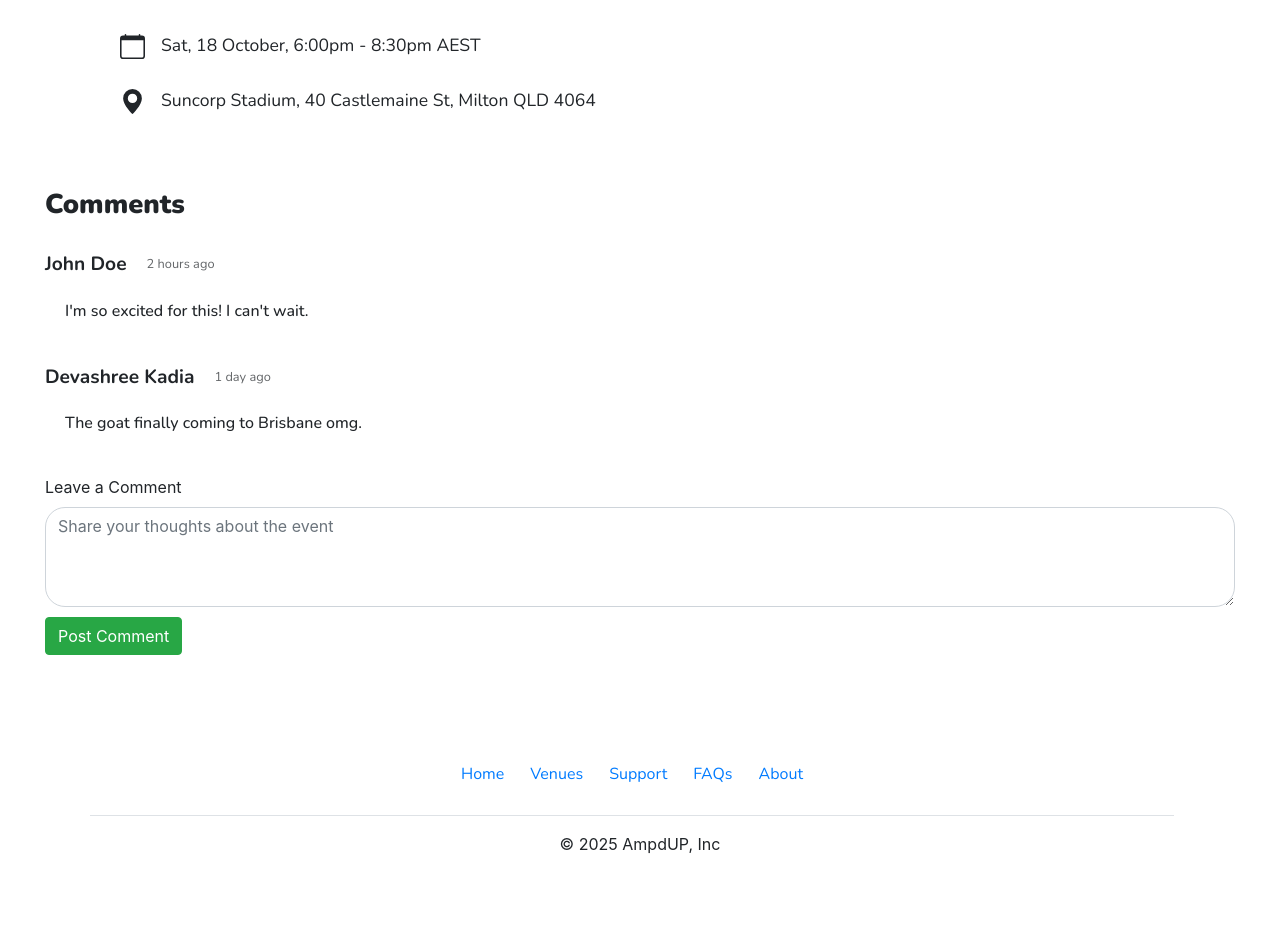
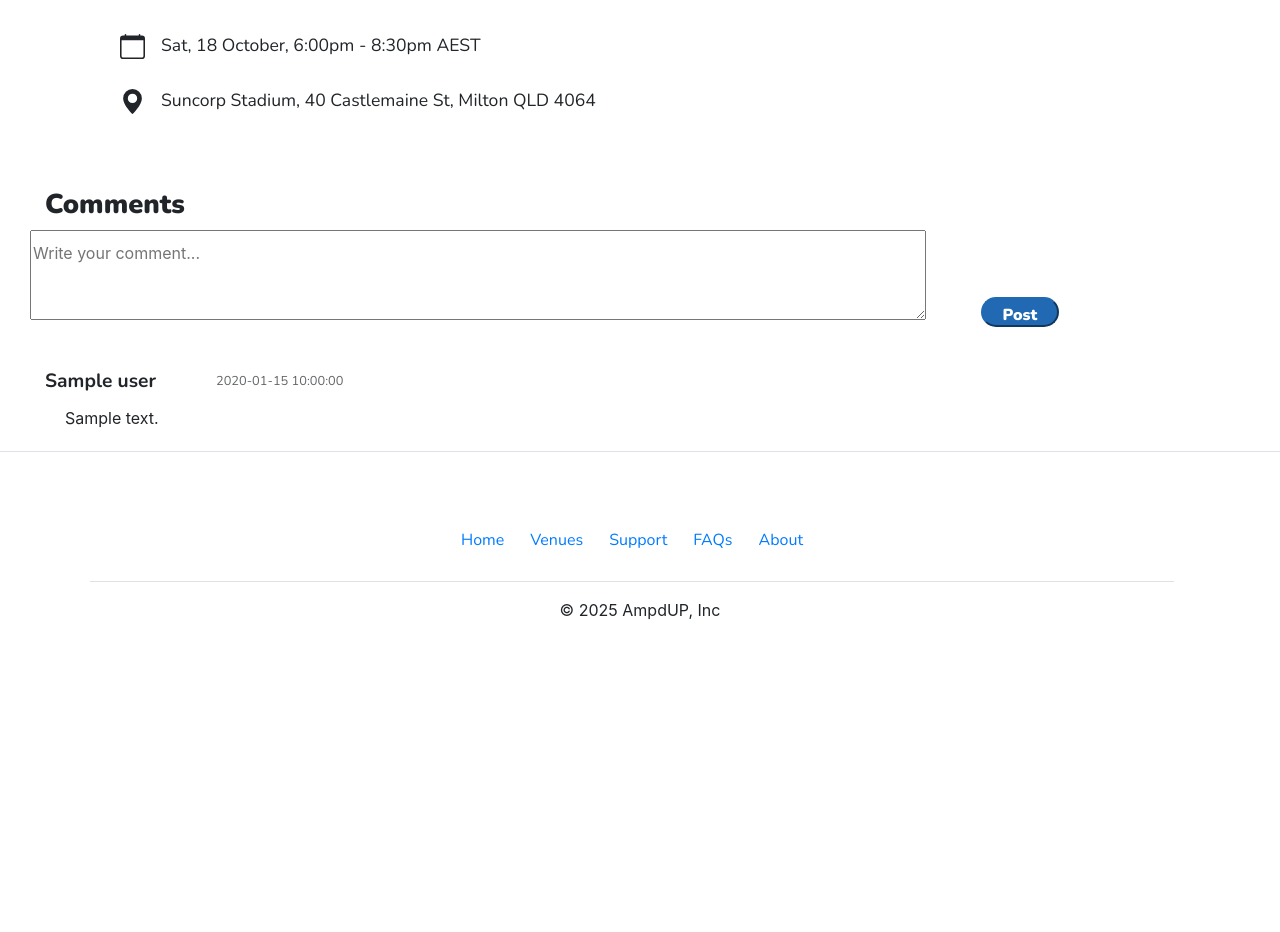
Before and after one commit to Erix-Senpai/Ampdup, a Flask app: template Ampdup_Codebase/templates/Event_Details.html in a window 1280 px wide. Shown: the part 941-1873 px from the top of the page. After the commit the page ends 1561 px from the top, so only its background shows below. Run offline with Flask 3, Linux system fonts and the light colour scheme; the template is opened without the code that fills it: values that come from a table or form of the project are taken from there, most other values are stand-ins (such as "Sample title", 1, 10 or a date in 2020); some libraries are stand-ins or nearby versions; some web fonts are replaced.

Commit message:
Finished comment update and view

```diff
--- a/Ampdup_Codebase/forms.py
+++ b/Ampdup_Codebase/forms.py
@@ -19,3 +19,8 @@ class RegisterForm(FlaskForm):
 
     # submit button
     submit = SubmitField("Register")
+
+# User comment
+class CommentForm(FlaskForm):
+  text = TextAreaField('Comment', [InputRequired()])
+  submit = SubmitField('Post')
--- a/Ampdup_Codebase/models.py
+++ b/Ampdup_Codebase/models.py
@@ -1,4 +1,4 @@
-class Destination:
+class Event:
 
     def __init__(self, name, description, image, currency):
         self.name = name
--- a/Ampdup_Codebase/static/style folder/style.css
+++ b/Ampdup_Codebase/static/style folder/style.css
@@ -488,7 +488,7 @@ h4 {
 .card-commenter {
     display: inline-flex;
     gap: 20px;
-    padding-top: 20px;
+    padding-top: 40px;
     margin-left: 30px;
 }
 
@@ -505,11 +505,15 @@ h4 {
     font-family: "Nunito", Helvetica, sans-serif;
     opacity: 70%;
     padding-top: 5px;
+    padding-bottom: 10px;
+    margin-left: 40px;
 }
 
-.card-body.comment p3 {
+.comment p {
     font-size: 1rem;
-    margin-left: 30px;
+    margin-left: 50px;
+    padding-top: 5px;
+    padding-bottom: 5px;
 }
 
 
@@ -519,14 +523,31 @@ h4 {
     padding-top: 20px;
 }
 
-.post-comment {
+.comment-section .form-textarea {
     margin-left: 30px;
     margin-right: 30px;
     padding-top: 10px;
     padding-bottom: 30px;
+    width: 70%;
 }
 
-
+.comment-section .form-button {
+    background-color: #2169b2;
+    color: #ffffff;
+    display: inline-flex;
+    margin-left: 20px;
+    height: 30px;
+    padding: 8px 20px;
+    text-align: center;
+    align-items: center;
+    justify-content: center;
+    border-radius: 20px;
+    font-family: "Nunito", Helvetica, sans-serif;
+    font-size: 1rem;
+    font-weight: 900;
+    border-color: #2169b2;
+    line-height: 1;
+}
 
 
 
--- a/Ampdup_Codebase/templates/Event_Details.html
+++ b/Ampdup_Codebase/templates/Event_Details.html
@@ -1,5 +1,6 @@
 {% extends "base.html" %}
 
+{% from 'bootstrap5/form.html' import render_form %}
 
 {% block content %}
         <main>
@@ -8,7 +9,7 @@
                 <div class="row">
                     <div class="col">
                         <div class="eventdetails-image">
-                            <img src="static/img folder/the weeknd.jpg" class="card-img-top" alt="...">
+                            <img src="{{ url_for('static', filename='img folder/the weeknd.jpg') }}" class="card-img-top" alt="...">
                         </div>
                     </div>
                 </div>
@@ -89,33 +90,21 @@
             <!--Comment Section-->
             <div class="container-fluid comment-section">
                 <h5>Comments</h5>
-                    <div class="card-commenter">
-                        <span class="p1">John Doe</span>
-                        <span class="p2">2 hours ago</span>
+                <div class="row border-bottom">
+                    <form method="POST" action="{{ url_for('event.event_details', id=1) }}" class="w-100">
+                        {{ form.hidden_tag() }}
+                        {{ form.text(class="form-textarea", placeholder="Write your comment...") }}
+                        {{ form.submit(class="form-button") }}
+                    </form>
+                    {% for comment in event.comments %}
+                    <div class="col-12 card-commenter">
+                        <span class="p1">{{ comment.user }}</span>
+                        <span class="p2">{{ comment.created_at }}</span>
                     </div>
-                    <div class="card-body comment">
-                        <p3>I'm so excited for this! I can't wait.</p3>
+                    <div class="col-12 comment">
+                        <p>{{ comment.text }}</p>
                     </div>
-
-
-                    <div class="card-commenter">
-                        <span class="p1">Devashree Kadia</span>
-                        <span class="p2">1 day ago</span>
-                    </div>
-                    <div class="card-body comment">
-                        <p3>The goat finally coming to Brisbane omg.</p3>
-                    </div>
-
-
-                <!--Form to post comment-->
-                <div class="form-floating">
-                    <label for="floatingTextarea2"> Leave a Comment</label>
-                    <textarea class="form-control" placeholder="Share your thoughts about the event" id="floatingTextarea2"
-                    style="height: 100px"
-                    ></textarea>
-                </div>
-                <div class="post-comment">
-                    <button class="btn btn-success" type="submit">Post Comment</button>
+                    {% endfor %}
                 </div>
             </div>
         </main>
--- a/Ampdup_Codebase/templates/base.html
+++ b/Ampdup_Codebase/templates/base.html
@@ -9,7 +9,7 @@
         <link rel="stylesheet" href="https://cdn.jsdelivr.net/npm/bootstrap@4.5.3/dist/css/bootstrap.min.css" integrity="sha384-TX8t27EcRE3e/ihU7zmQxVncDAy5uIKz4rEkgIXeMed4M0jlfIDPvg6uqKI2xXr2" crossorigin="anonymous">
 
         <!--- My CSS -->
-        <link rel="stylesheet" href="static/style folder/style.css">
+        <link rel="stylesheet" href="{{ url_for('static', filename='style folder/style.css') }}">
 
         <!-- Main font -->
             <link href="https://fonts.googleapis.com/css2?family=Rubik+Mono+One&display=swap" rel="stylesheet">
@@ -89,5 +89,4 @@
             </div>
         </footer>
     </body>
-    <script src="https://cdn.jsdelivr.net/npm/bootstrap@5.3.0/dist/js/bootstrap.bundle.min.js"></script>
-</html>
+    </html>
--- a/Ampdup_Codebase/views.py
+++ b/Ampdup_Codebase/views.py
@@ -13,7 +13,3 @@ def BookingHistory():
 @mainbp.route('/CreateEvent')
 def CreateEvent():
     return render_template('CreateEvent.html')
-
-@mainbp.route('/Event_Details')
-def Event_Details():
-    return render_template('Event_Details.html')
```
Also changed, not shown: Ampdup_Codebase/__init__.py (+9 -2 lines), Ampdup_Codebase/destinations.py (deleted, +0 -29 lines), Ampdup_Codebase/events.py (added, +37 -0 lines), Ampdup_Codebase/templates/index.html (+4 -4 lines).
